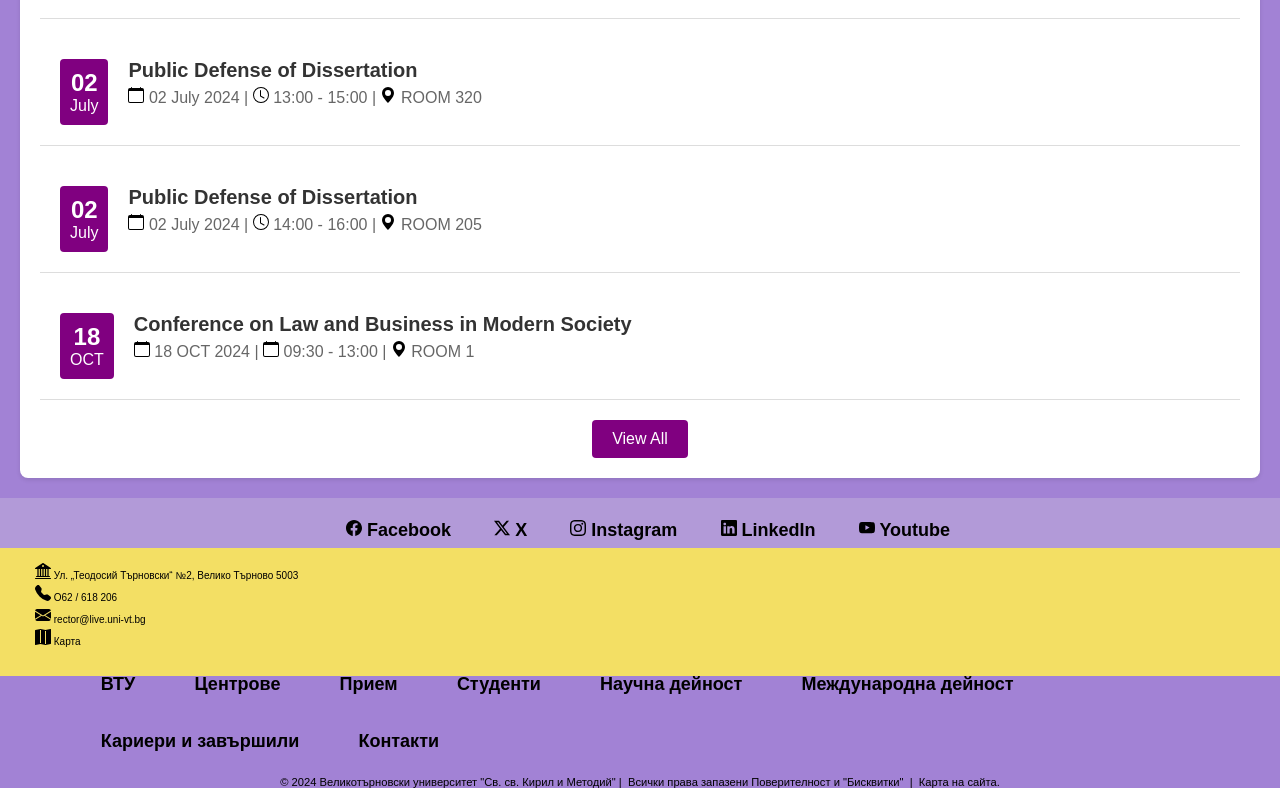
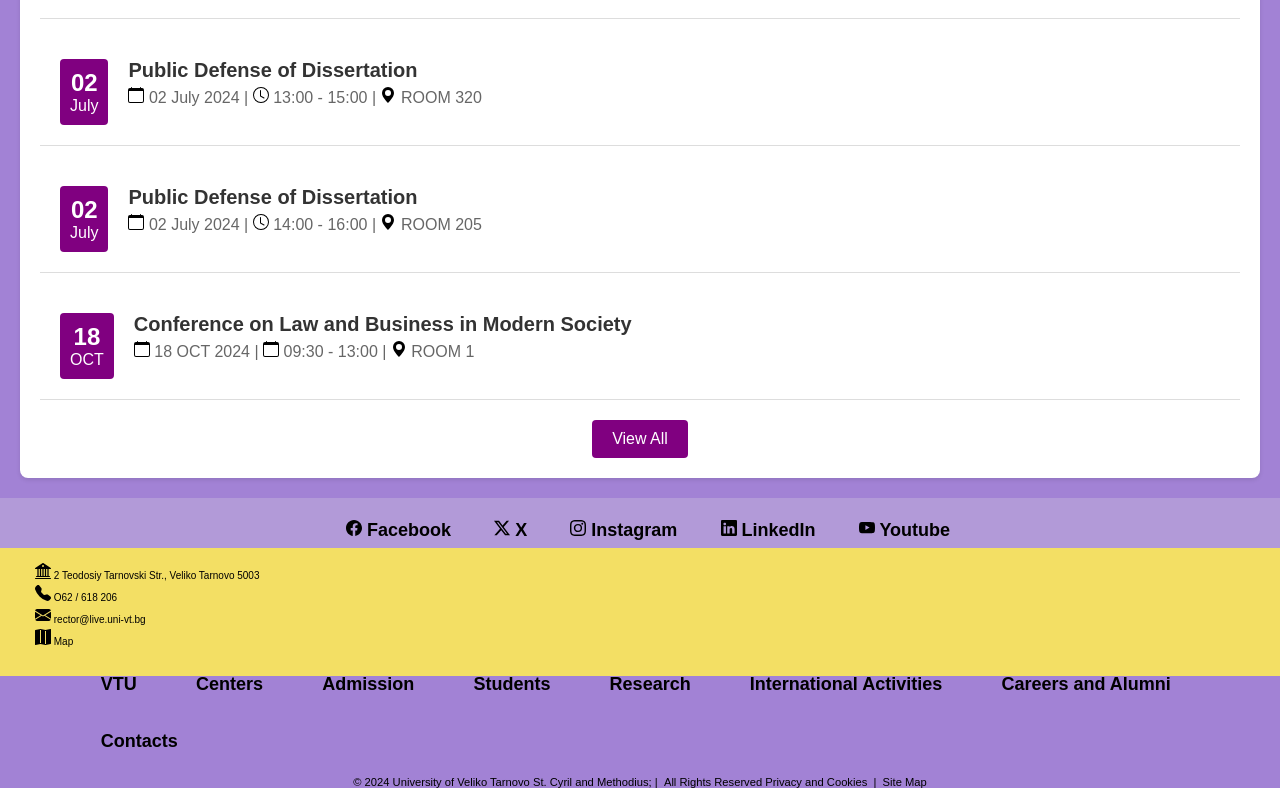
Before and after one commit to lyubomir2712/University-front-page, a React (Vite) app in the folder VTU-front-page/: page / in a window 1280 px wide. Shown: the part 4185-4973 px from the top of the page. Built offline with nearby package versions, Linux system fonts and the light colour scheme.

Commit message:
footer translated

```diff
--- a/VTU-front-page/src/Components/Footer/Footer.jsx
+++ b/VTU-front-page/src/Components/Footer/Footer.jsx
@@ -11,19 +11,32 @@ import BankLogo from '../../../public/BankIcon.svg'
 import TelephoneLogo from '../../../public/TelephoneIcon.svg'
 import EmailLogo from '../../../public/EmailIcon.svg'
 import MapLogo from '../../../public/MapIcon.svg'
-
+import i18n from '../LanguageChange/LanguageChange.js';
+import {useTranslation} from "react-i18next";
+import {useState} from "react";
 
 
 function Footer() {
+
+    const { t, i18n } = useTranslation();
+    const [isEnglish, setIsEnglish] = useState(true);
+
+    const toggleLanguage = () => {
+        const newLanguage = isEnglish ? "bg" : "en";
+        i18n.changeLanguage(newLanguage);
+        setIsEnglish(!isEnglish);
+    }
+
+
     return (
         <div className={styles.footer}>
             <div className={styles.upperFooter}>
                 <ul className={styles.upperFooterList}>
                     <li><a href={"#"}><img src={FacebookLogo} alt={"Facebook logo"}></img> Facebook</a></li>
                     <li><a href={"#"}><img src={XLogo} alt={"X logo"}></img> X</a></li>
-                    <li><a href={"#"}><img src={InstagramLogo} alt={"Facebook logo"}></img> Instagram</a></li>
-                    <li><a href={"#"}><img src={LinkedIn} alt={"Facebook logo"}></img> LinkedIn</a></li>
-                    <li><a href={"#"}><img src={YoutubeLogo} alt={"Facebook logo"}></img> Youtube</a></li>
+                    <li><a href={"#"}><img src={InstagramLogo} alt={"Instagram logo"}></img> Instagram</a></li>
+                    <li><a href={"#"}><img src={LinkedIn} alt={"LinkedIn logo"}></img> LinkedIn</a></li>
+                    <li><a href={"#"}><img src={YoutubeLogo} alt={"Youtube logo"}></img> Youtube</a></li>
                 </ul>
             </div>
 
@@ -32,7 +45,7 @@ function Footer() {
                 <div className={styles.Container}>
                     <table className={styles.Contacts}>
                         <tr>
-                            <td><img src={BankLogo} alt={"Bank logo"}/> Ул. „Теодосий Търновски“ №2, Велико Търново 5003
+                            <td><img src={BankLogo} alt={"Bank logo"}/> {t("Ул. „Теодосий Търновски“ №2, Велико Търново 5003")}
                             </td>
                         </tr>
                         <tr>
@@ -42,25 +55,22 @@ function Footer() {
                             <td><img src={EmailLogo} alt={"Email logo"}/> rector@live.uni-vt.bg</td>
                         </tr>
                         <tr>
-                            <td><img src={MapLogo} alt={"Map logo"}/> Карта</td>
+                            <td><img src={MapLogo} alt={"Map logo"}/> {t("Карта")}</td>
                         </tr>
                     </table>
 
                     <ul>
-                        <li><a href={"#"} className={styles.link}>ВТУ</a></li>
-                        <li><a href={"#"} className={styles.link}>Центрове</a></li>
-                        <li><a href={"#"} className={styles.link}>Прием</a></li>
-                        <li><a href={"#"} className={styles.link}>Студенти</a></li>
-                        <li><a href={"#"} className={styles.link}>Научна дейност</a></li>
-                        <li><a href={"#"} className={styles.link}>Международна дейност</a></li>
-                        <li><a href={"#"} className={styles.link}>Кариери и завършили</a></li>
-                        <li><a href={"#"} className={styles.link}>Контакти</a></li>
+                        <li><a href={"#"} className={styles.link}>{t("ВТУ")}</a></li>
+                        <li><a href={"#"} className={styles.link}>{t("Центрове")}</a></li>
+                        <li><a href={"#"} className={styles.link}>{t("Прием")}</a></li>
+                        <li><a href={"#"} className={styles.link}>{t("Студенти")}</a></li>
+                        <li><a href={"#"} className={styles.link}>{t("Научна дейност")}</a></li>
+                        <li><a href={"#"} className={styles.link}>{t("Международна дейност")}</a></li>
+                        <li><a href={"#"} className={styles.link}>{t("Кариери и завършили")}</a></li>
+                        <li><a href={"#"} className={styles.link}>{t("Контакти")}</a></li>
                     </ul>
                 </div>
-                <p className={styles.AdditionsText}>© 2024 Великотърновски университет &quot;Св. св. Кирил и
-                    Методий&quot; | &nbsp; <a href={"#"}> Всички права запазени Поверителност
-                        и &quot;Бисквитки&quot;</a> &nbsp; | &nbsp; <a href={"#"}> Карта на
-                        сайта.</a></p>
+                <p className={styles.AdditionsText}>© 2024 {t("Великотърновски университет Св. св. Кирил и Методий")}; | &nbsp; <a href={"#"}> {t("Всички права запазени Поверителност и Бисквитки")}</a> &nbsp; | &nbsp; <a href={"#"}>{t("Карта на сайта.")}</a></p>
             </div>
 
         </div>
--- a/VTU-front-page/src/Components/LanguageChange/LanguageChange.js
+++ b/VTU-front-page/src/Components/LanguageChange/LanguageChange.js
@@ -67,7 +67,14 @@ const resources = {
             "ЗАЛА": "ROOM ",
             "ОКТ": "OCT",
             "Конференция на тема Правото и бизнесът в съвременното общество": "Conference on Law and Business in Modern Society",
-            "Виж всички": "View All"
+            "Виж всички": "View All",
+            "Ул. „Теодосий Търновски“ №2, Велико Търново 5003": "2 Teodosiy Tarnovski Str., Veliko Tarnovo 5003",
+            "О62 / 618 206": "062 / 618 206",
+            "rector@live.uni-vt.bg": "rector@live.uni-vt.bg",
+            "Карта": "Map",
+            "Великотърновски университет Св. св. Кирил и Методий": "University of Veliko Tarnovo St. Cyril and Methodius",
+            "Всички права запазени Поверителност и Бисквитки": "All Rights Reserved Privacy and Cookies",
+            "Карта на сайта.": "Site Map"
 
         }
     },
@@ -132,7 +139,15 @@ const resources = {
             "ОКТ": "ОКТ",
             "ЗАЛА": "ЗАЛА",
             "Конференция на тема Правото и бизнесът в съвременното общество": "Конференция на тема Правото и бизнесът в съвременното общество",
-            "Виж всички": "Виж всички"
+            "Виж всички": "Виж всички",
+
+            "Ул. „Теодосий Търновски“ №2, Велико Търново 5003": "Ул. „Теодосий Търновски“ №2, Велико Търново 5003",
+            "О62 / 618 206": "О62 / 618 206",
+            "rector@live.uni-vt.bg": "rector@live.uni-vt.bg",
+            "Карта": "Карта",
+            "Великотърновски университет Св. св. Кирил и Методий": "Великотърновски университет Св. св. Кирил и Методий",
+            "Всички права запазени Поверителност и Бисквитки": "Всички права запазени Поверителност и Бисквитки",
+            "Карта на сайта.": "Карта на сайта."
 
 
 
```
